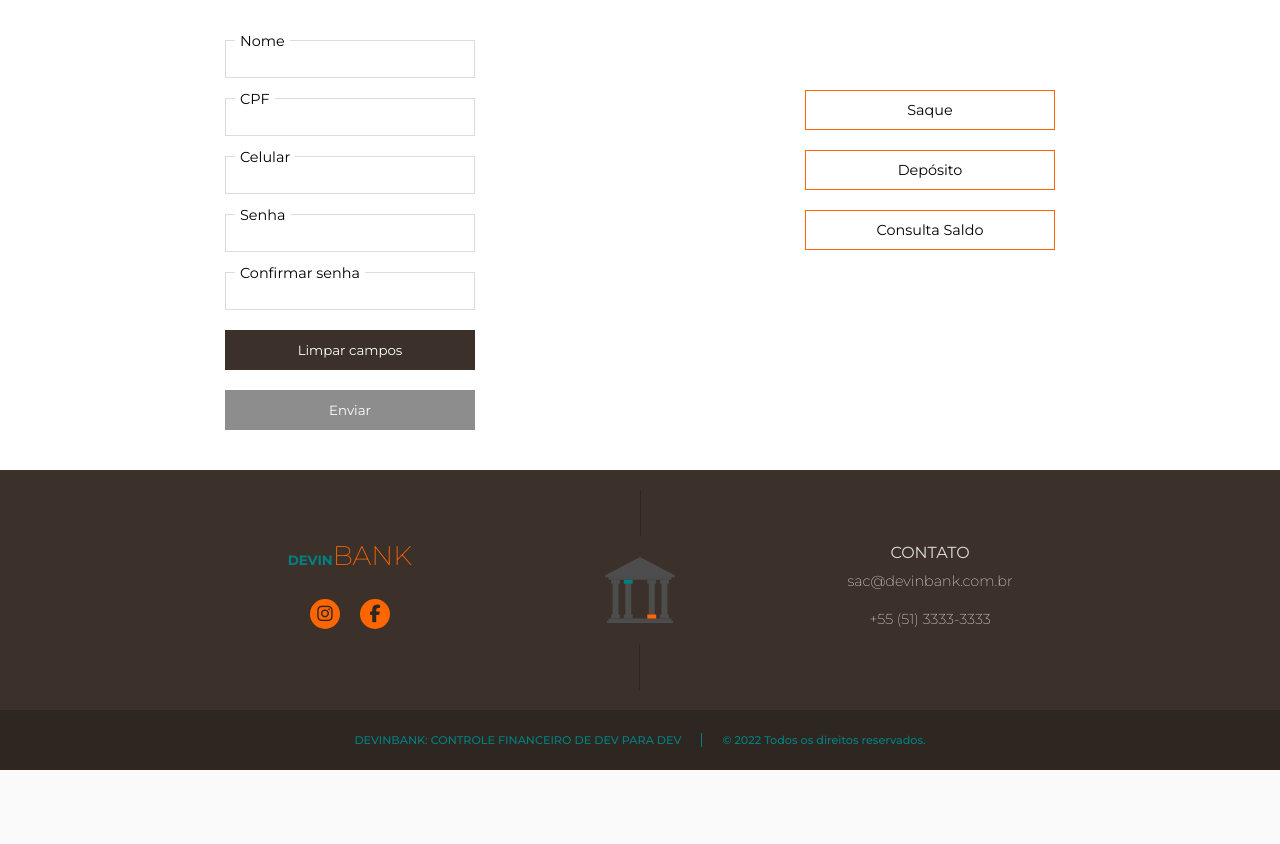
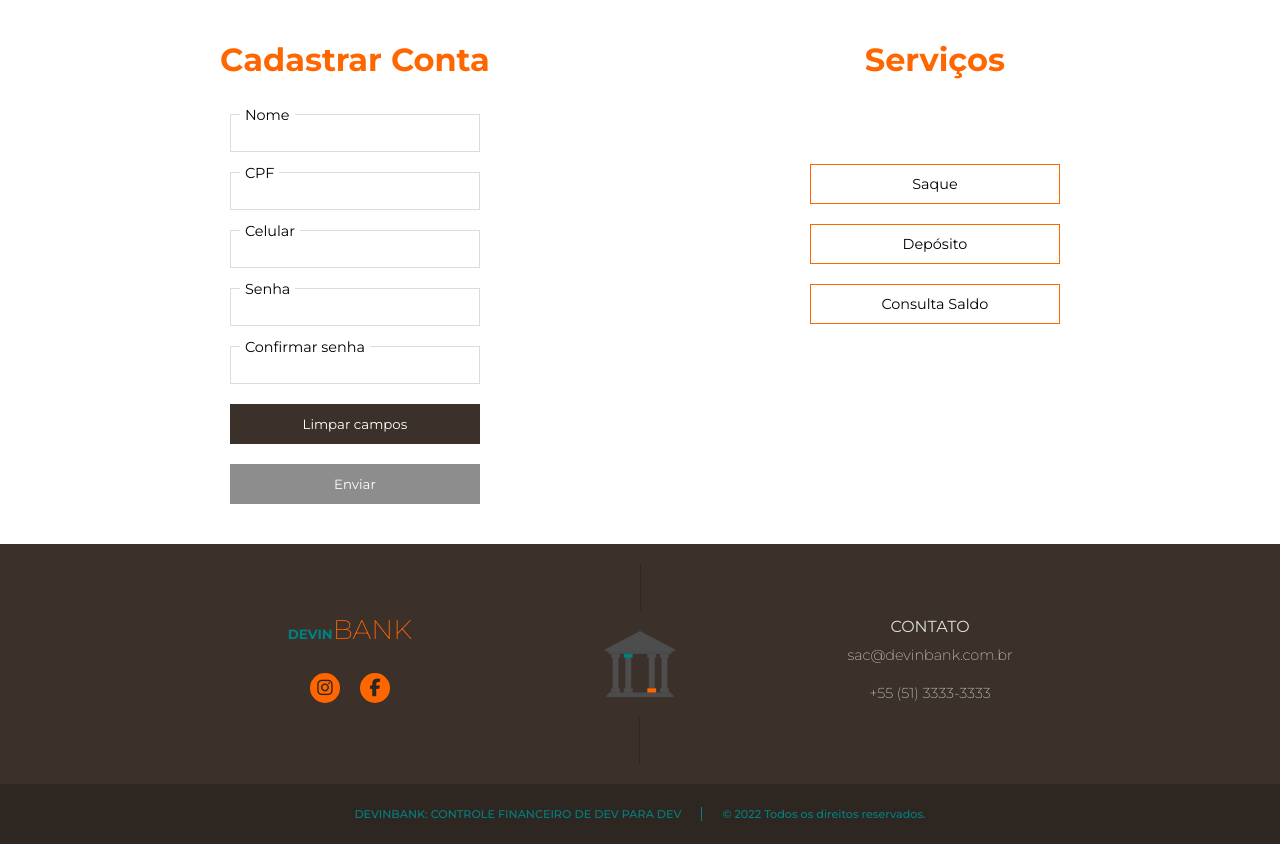
Before and after one commit to jtspinelli/DEVinPhilips_exercicios-da-semana, a PHP site: page /M1S04/index.html in a window 1280 px wide. Shown: the part 80-924 px from the top of the page. Before the commit the page ends 850 px from the top, so only its background shows below. Run offline with PHP 8.4, Linux system fonts and the light colour scheme; some libraries are stand-ins or nearby versions.

Commit message:
add sections headers

```diff
--- a/M1S04/index.html
+++ b/M1S04/index.html
@@ -26,6 +26,8 @@
 
     <main class="block-centered">
         <form id="form-cadastro">
+            <h1>Cadastrar Conta</h1>
+
             <div class="input-group">
                 <label for="name">Nome</label>
                 <input type="text" name="name" required>
@@ -62,6 +64,8 @@
         </form>
 
         <form id="form-servicos">
+            <h1>Serviços</h1>
+
             <button id="voltar-btn" class="hidden-by-opacity" type="button">voltar</button>
 
             <div id="form-servicos-select">
--- a/M1S04/style.css
+++ b/M1S04/style.css
@@ -241,6 +241,11 @@ form {
     justify-content: center;
 }
 
+form h1 {
+    color: #ff6600;
+    margin-bottom: 35px;
+}
+
 #form-cadastro {
     justify-content: unset;
 }
```
